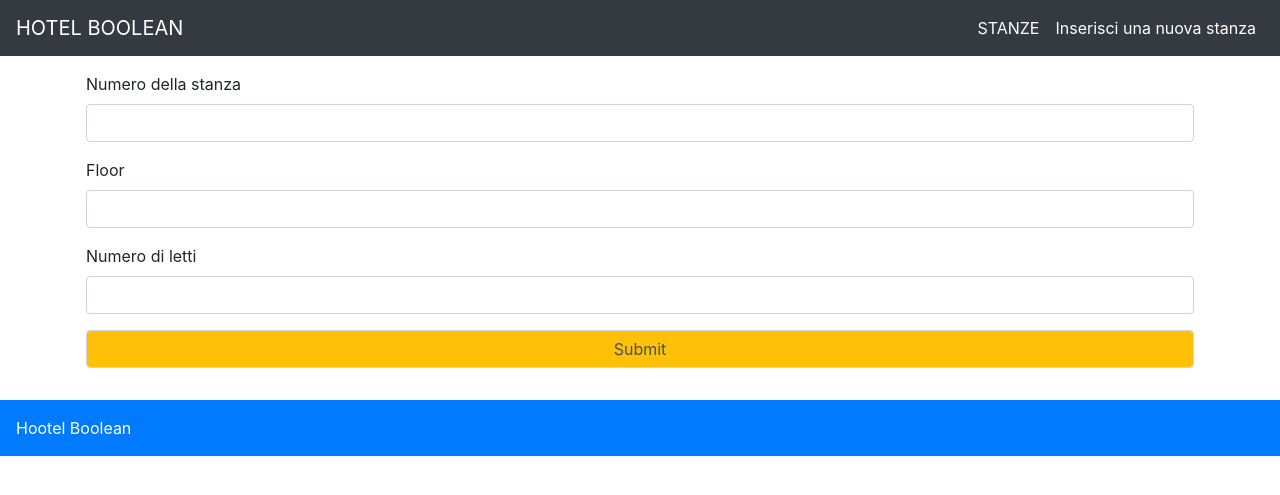
After one commit to Federico-Vaglica/php-crud-read-create-update, a PHP site: page /create.php in a window 1280 px wide. The commit adds this page. Shown: the top 495 px of the page. Run offline with PHP 8.4, Linux system fonts and the light colour scheme.

Commit message:
Starting (CREATE)

```diff
--- /dev/null
+++ b/php-crude/create.php
@@ -0,0 +1,29 @@
+<?php
+include __DIR__ .'/partials/templates/header.php' ;
+
+?>
+
+<div class="container p-3">
+    <form action="partials/update/server-edit.php" method="post">
+        <div class="form-group">
+            <label for="roomNumber">Numero della stanza</label>
+            <input type="text" class="form-control" name="roomNumber"  id="roomNumber">
+        </div>
+        <div class="form-group">
+            <label for="floor">Floor</label>
+            <input type="text" class="form-control" name="floor" id='floor' >
+        </div>
+        <div class="form-group">
+            <label for="beds">Numero di letti</label>
+            <input type="text" class="form-control" name="beds"  id="beds">
+        </div>
+
+        <div class="form-group">
+            <input type="submit" class="form-control bg-warning"   >
+        </div>
+    </form>
+</div>
+
+<?php
+include __DIR__ .'/partials/templates/footer.php' ;
+?>
--- a/php-crude/partials/templates/header.php
+++ b/php-crude/partials/templates/header.php
@@ -20,6 +20,8 @@
         <div class="collapse navbar-collapse" id="navbarNavAltMarkup">
         <div class="navbar-nav ml-auto">
             <a class="nav-link active" href="index.php">STANZE <span class="sr-only">(current)</span></a>
+            <a class="nav-link active" href="create.php.php">Inserisci una nuova stanza <span class="sr-only">(current)</span></a>
+
         </div>
         </div>
     </nav>
```
Also changed, not shown: php-crude/partials/create/server.php (added).
